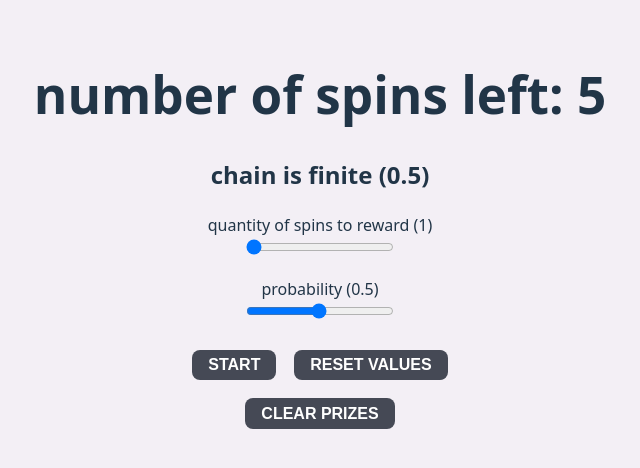
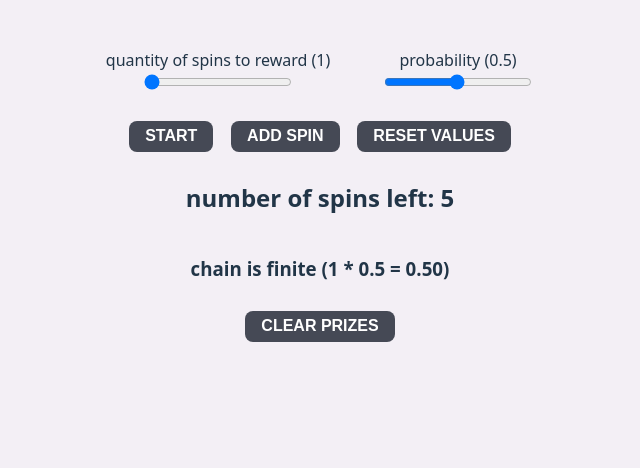
Before and after one commit to kstolen0/state-machine, a React (Vite) app: page / in a window 1280 px wide. Shown: the top 468 px of the page, without its empty margins (320-960 px from the left). Built offline with nearby package versions, Linux system fonts and the light colour scheme.

Commit message:
style updates

```diff
--- a/src/App.css
+++ b/src/App.css
@@ -12,6 +12,11 @@ html {
   margin: 0 auto;
   padding: 2rem;
   text-align: center;
+}
+
+.container {
+  display: grid;
+  justify-items: center;
 }
 
 .reward {
@@ -56,5 +61,11 @@ input[type="button"] {
   padding: 0.4em 1em;
   border: none;
   border-radius: 0.5em;
+  max-width: 20rem;
+}
 
+.inputs {
+  display: flex;
+  justify-content: space-around;
+  width: 30rem;
 }
--- a/src/App.jsx
+++ b/src/App.jsx
@@ -8,7 +8,7 @@ function App() {
   const [p, setP] = useState(0.5);
   const [run, setRun] = useState(false)
 
-  const res = quantity * p
+  const res = (quantity * p).toFixed(2)
 
   const onReset = useCallback(() => {
     setNumSpins(5)
@@ -17,16 +17,23 @@ function App() {
 
   }, [setNumSpins, setQuantity, setP])
 
+  const addSpin = useCallback(() => {
+    setNumSpins(n => n + 1)
+  }, [setNumSpins]);
+
   return (
-    <div>
-      <h1>number of spins left: {numSpins}</h1>
-      <h2>chain is {res < 1 ? `finite` : `infinite`} ({res})</h2>
-      <div>
+    <div className='container'>
+      <div className='inputs'>
         <Slider handleChange={(e) => setQuantity(Number(e.target.value))} default={quantity} label={`quantity of spins to reward (${quantity})`} min={1} max={10} />
         <Slider handleChange={(e) => setP(Number(e.target.value) / 100)} default={p * 100} label={`probability (${p})`} min={1} max={100} />
       </div>
-      <input type='button' onClick={() => setRun(r => !r)} value={run ? 'STOP' : 'START'} />
-      <input type='button' onClick={onReset} value={'RESET VALUES'} />
+      <div>
+        <input type='button' onClick={() => setRun(r => !r)} value={run ? 'STOP' : 'START'} />
+        <input type='button' onClick={addSpin} value={'ADD SPIN'} />
+        <input type='button' onClick={onReset} value={'RESET VALUES'} />
+      </div>
+      <h2>number of spins left: {numSpins}</h2>
+      <h3>chain is {res < 1 ? `finite` : `infinite`} ({`${quantity} * ${p} = ${res}`})</h3>
       <Chain run={run} spins={numSpins} quantity={quantity} probability={p} setSpins={setNumSpins} />
     </div>
   )
```
Also changed, not shown: 5 other files (tests, documents, lock files or other folders).
